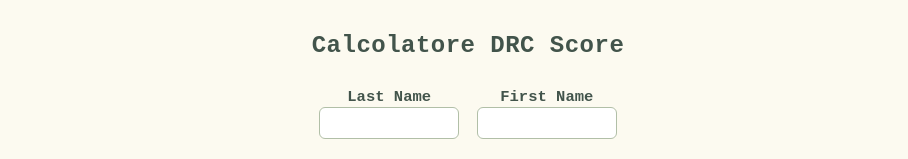
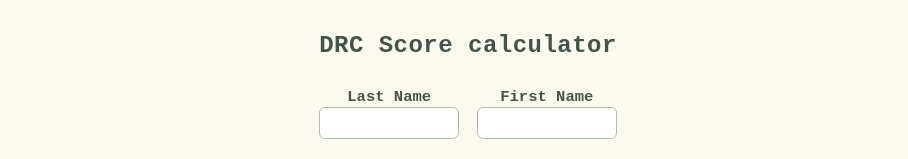
Before and after one commit to lucasacc94/drc-score, a plain HTML site: page index.html in a window 1280 px wide. Shown: the top 159 px of the page, without its empty margins (172-1080 px from the left). Drawn offline with Linux system fonts and the light colour scheme; a web font is replaced by a local one.

Commit message:
Update index.html

```diff
--- a/index.html
+++ b/index.html
@@ -181,7 +181,7 @@ button:hover { background-color: #27322c; }
   </style>
 </head>
 <body>
-<h2>Calcolatore DRC Score</h2>
+<h2>DRC Score calculator</h2>
 <form id="drcForm" onsubmit="event.preventDefault(); calcolaDRC();">
   <div class="row-names">
     <div class="input-group">
```
